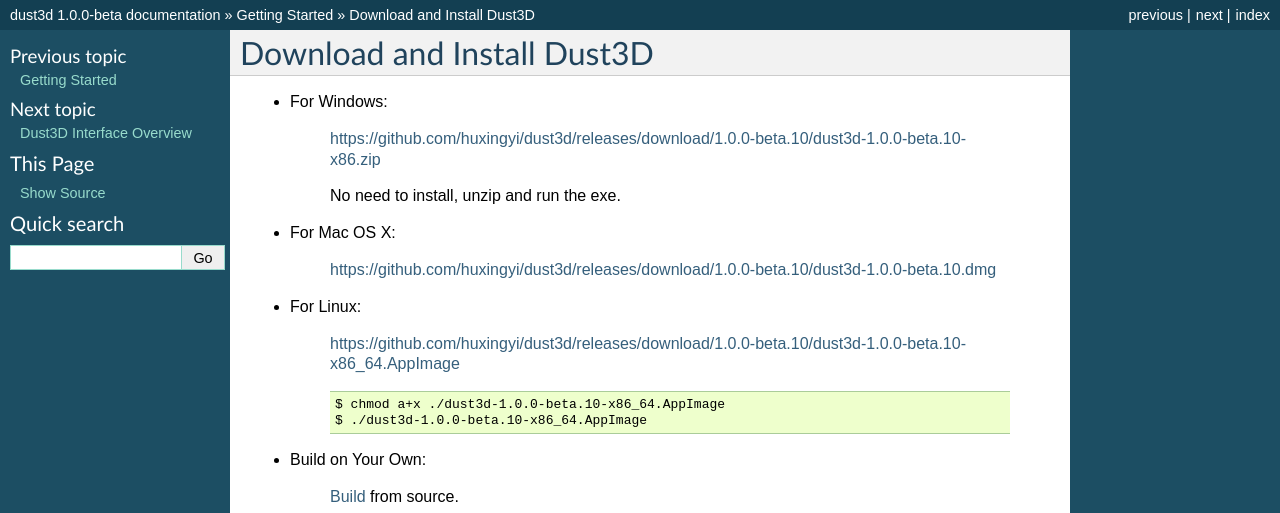
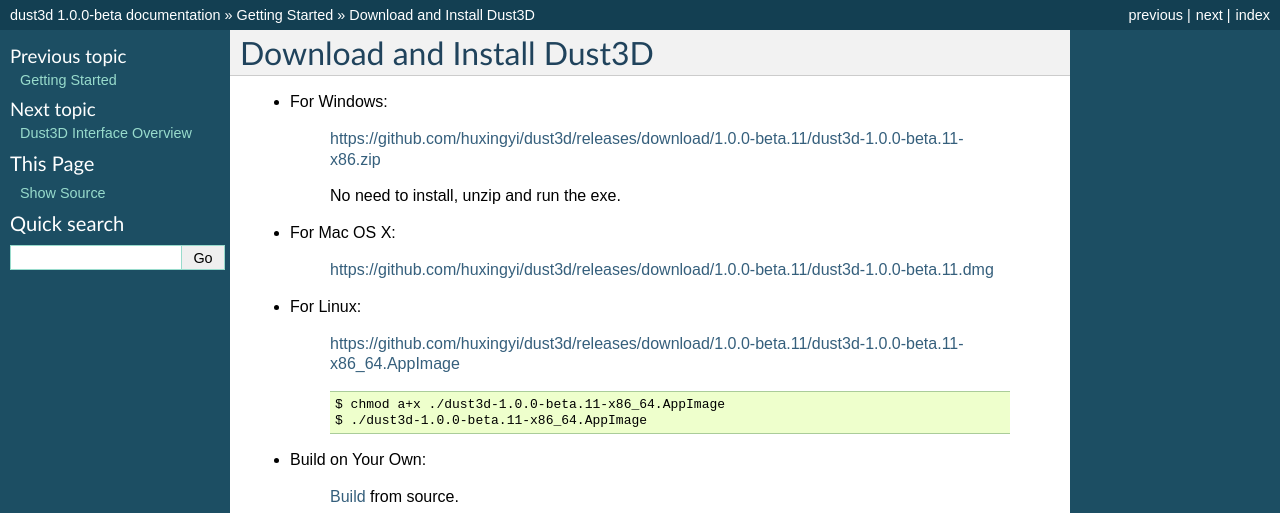
Before and after one commit to huxingyi/dust3d, a Sphinx documentation site: the page built from docs/install.rst, in a window 1280 px wide. Shown: the top 513 px of the page. Built offline with Sphinx 7.4.7, drawn with Linux system fonts in a browser that asks for light colours.

Commit message:
Update download link to 1.0.0-beta.11

```diff
--- a/docs/install.rst
+++ b/docs/install.rst
@@ -3,22 +3,22 @@
 
 * For Windows:
 
-    https://github.com/huxingyi/dust3d/releases/download/1.0.0-beta.10/dust3d-1.0.0-beta.10-x86.zip
+    https://github.com/huxingyi/dust3d/releases/download/1.0.0-beta.11/dust3d-1.0.0-beta.11-x86.zip
 
     No need to install, unzip and run the exe.
 
 * For Mac OS X:
 
-    https://github.com/huxingyi/dust3d/releases/download/1.0.0-beta.10/dust3d-1.0.0-beta.10.dmg
+    https://github.com/huxingyi/dust3d/releases/download/1.0.0-beta.11/dust3d-1.0.0-beta.11.dmg
 
 * For Linux:
 
-    https://github.com/huxingyi/dust3d/releases/download/1.0.0-beta.10/dust3d-1.0.0-beta.10-x86_64.AppImage
+    https://github.com/huxingyi/dust3d/releases/download/1.0.0-beta.11/dust3d-1.0.0-beta.11-x86_64.AppImage
 
     .. code-block:: none
 
-        $ chmod a+x ./dust3d-1.0.0-beta.10-x86_64.AppImage
-        $ ./dust3d-1.0.0-beta.10-x86_64.AppImage
+        $ chmod a+x ./dust3d-1.0.0-beta.11-x86_64.AppImage
+        $ ./dust3d-1.0.0-beta.11-x86_64.AppImage
 
 * Build on Your Own:
 
```
